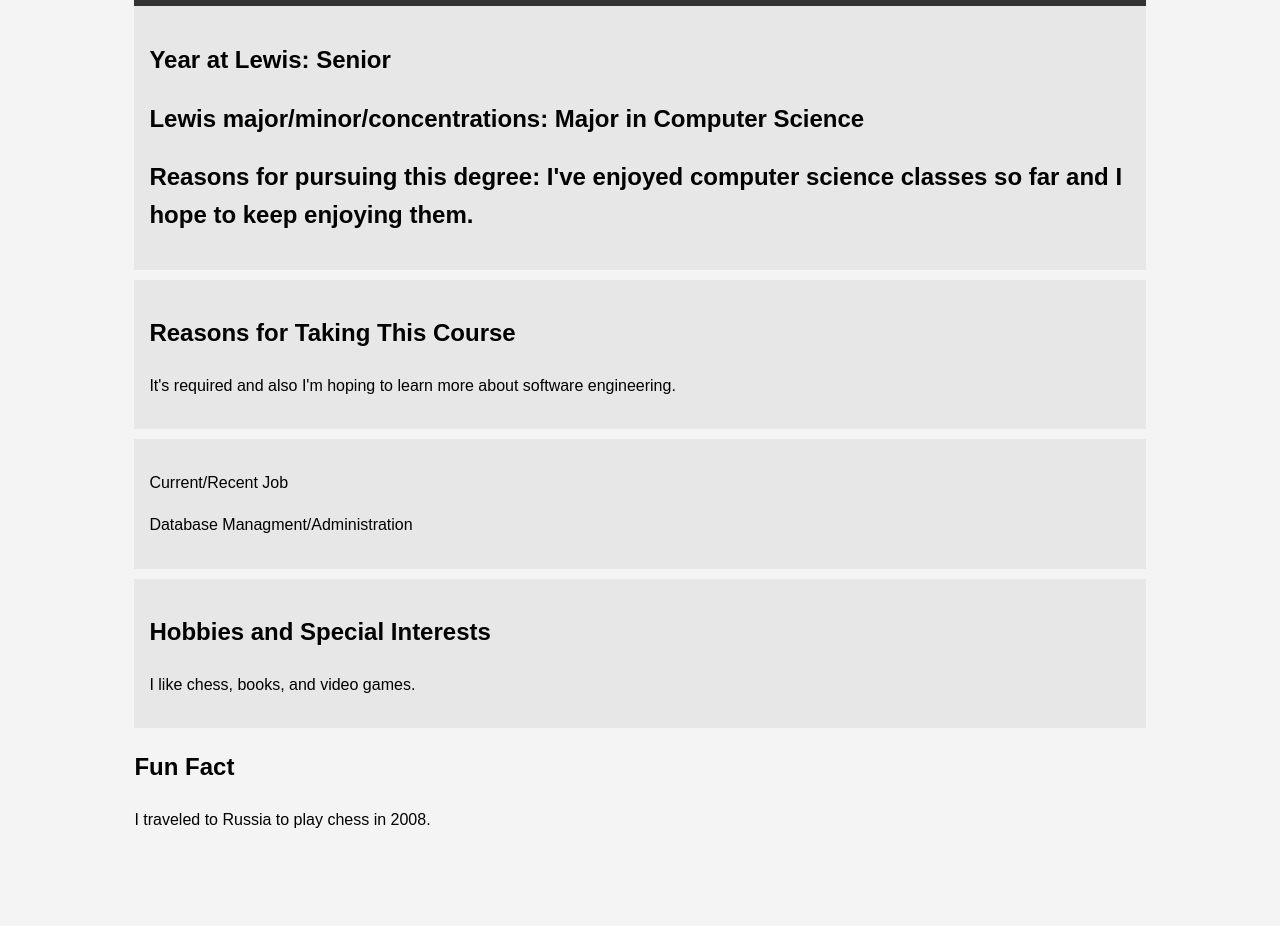
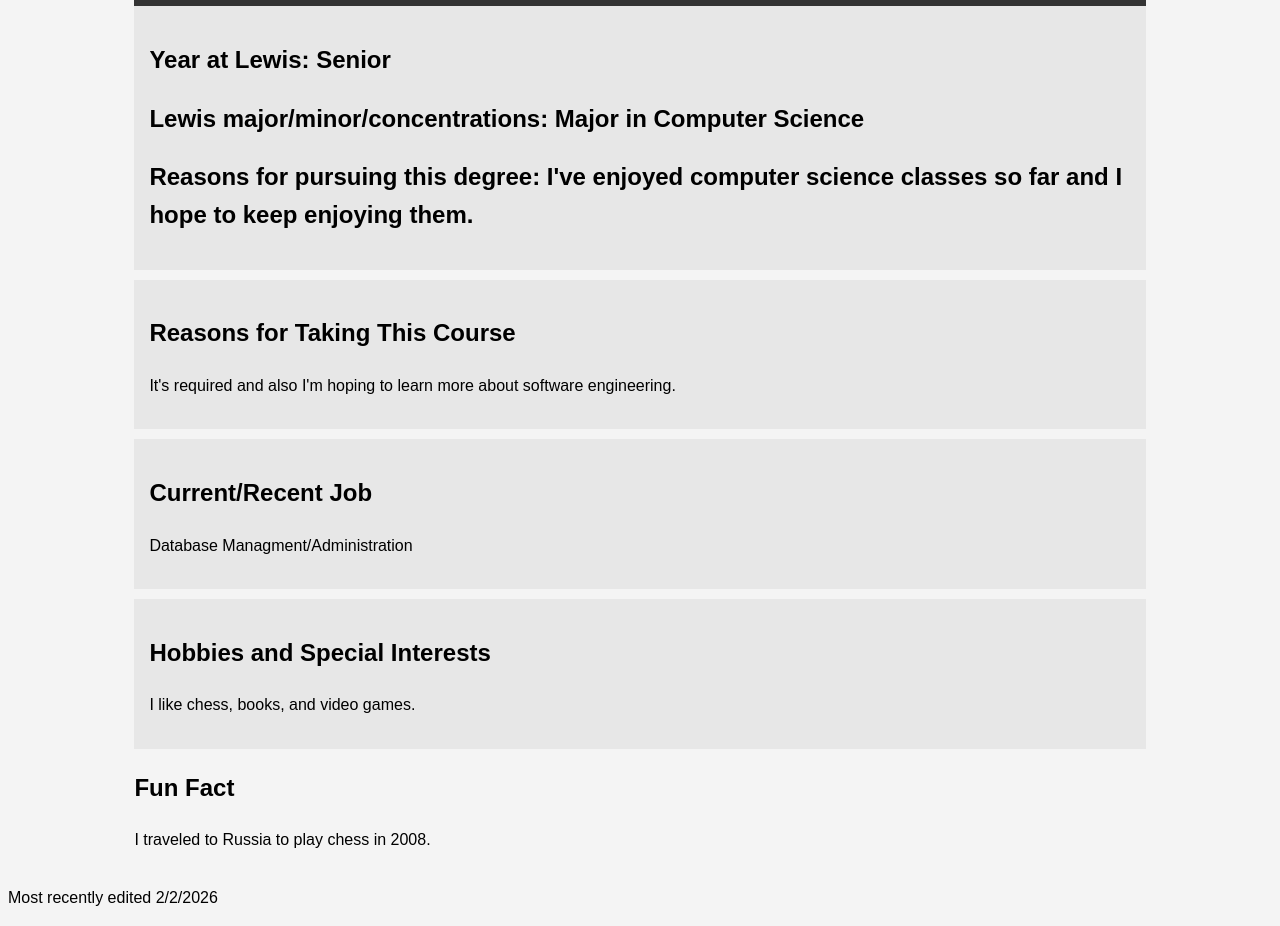
Before and after one commit to Ryan-Wandke/me, a plain HTML site: page index.html in a window 1280 px wide. Shown: the part 144-1070 px from the top of the page. Before the commit the page ends 1000 px from the top, so only its background shows below. Drawn offline with Linux system fonts and the light colour scheme.

Commit message:
edits to fulfill requirements

```diff
--- a/index.html
+++ b/index.html
@@ -49,7 +49,7 @@
         </section>
 
 		<section class="job">
-            <p>Current/Recent Job</p>
+            <h2>Current/Recent Job</h2>
 			<p>Database Managment/Administration</p>
         </section>
 
@@ -63,5 +63,6 @@
             <p>I traveled to Russia to play chess in 2008.</p>
         </section>
     </div>
+    <p>Most recently edited 2/2/2026</p>
 </body>
 </html>
```
Also changed, not shown: me-300-by-300.jpg (added), me-800-by-800.jpg (added), me.jpg (added).
